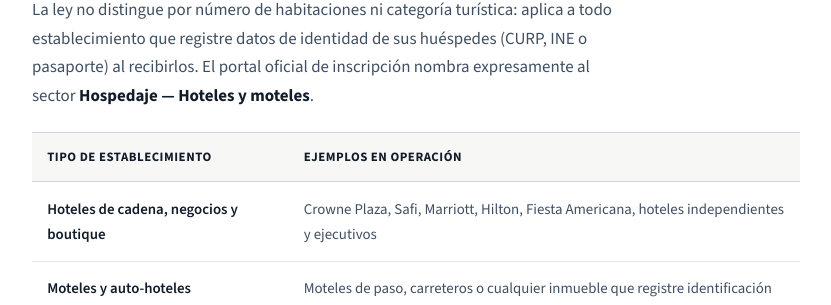
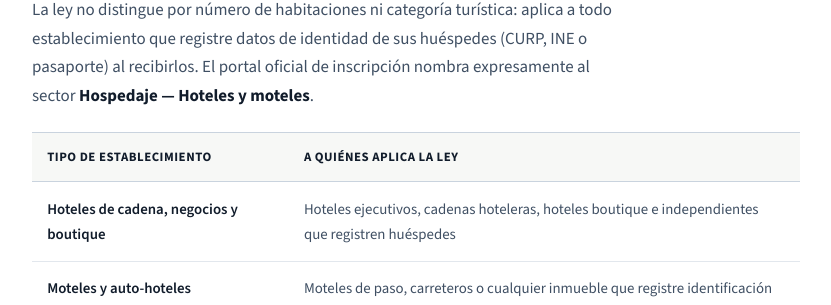
Before and after one commit to jesusoldekamp-hue/portico-hospitality, a website: page public/guia-hospedaje.html in a window 1280 px wide. Shown: the part 1780-2085 px from the top of the page, without its empty margins (224-1055 px from the left). Drawn offline with nearby package versions, Linux system fonts and the light colour scheme.

Commit message:
Remove specific hotel brand names from guia-hospedaje obligations table

```diff
--- a/public/guia-hospedaje.html
+++ b/public/guia-hospedaje.html
@@ -523,7 +523,7 @@
 
       /* Labels para modo apilado en pantallas estrechas */
       #tabla-obligados {
-        --l2: 'Ejemplos';
+        --l2: 'A quiénes aplica';
       }
       #tabla-leyes {
         --l2: 'Fecha oficial';
@@ -1056,13 +1056,13 @@
             <thead>
               <tr>
                 <th scope="col">Tipo de establecimiento</th>
-                <th scope="col">Ejemplos en operación</th>
+                <th scope="col">A quiénes aplica la ley</th>
               </tr>
             </thead>
             <tbody>
               <tr>
                 <th scope="row">Hoteles de cadena, negocios y boutique</th>
-                <td>Crowne Plaza, Safi, Marriott, Hilton, Fiesta Americana, hoteles independientes y ejecutivos</td>
+                <td>Hoteles ejecutivos, cadenas hoteleras, hoteles boutique e independientes que registren huéspedes</td>
               </tr>
               <tr>
                 <th scope="row">Moteles y auto-hoteles</th>
```
